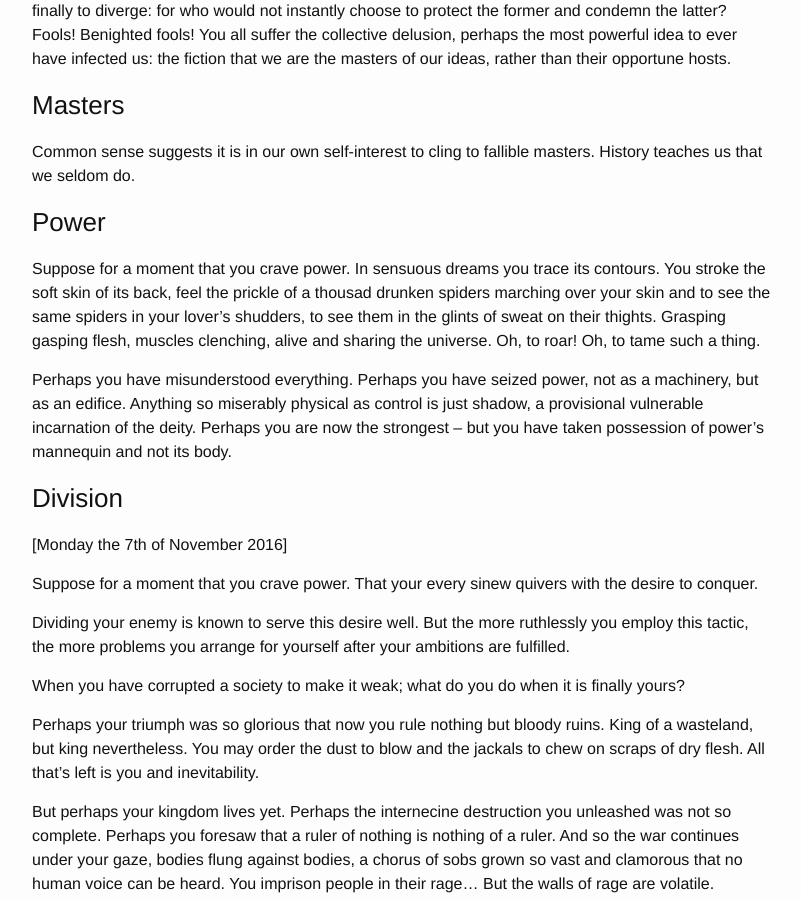
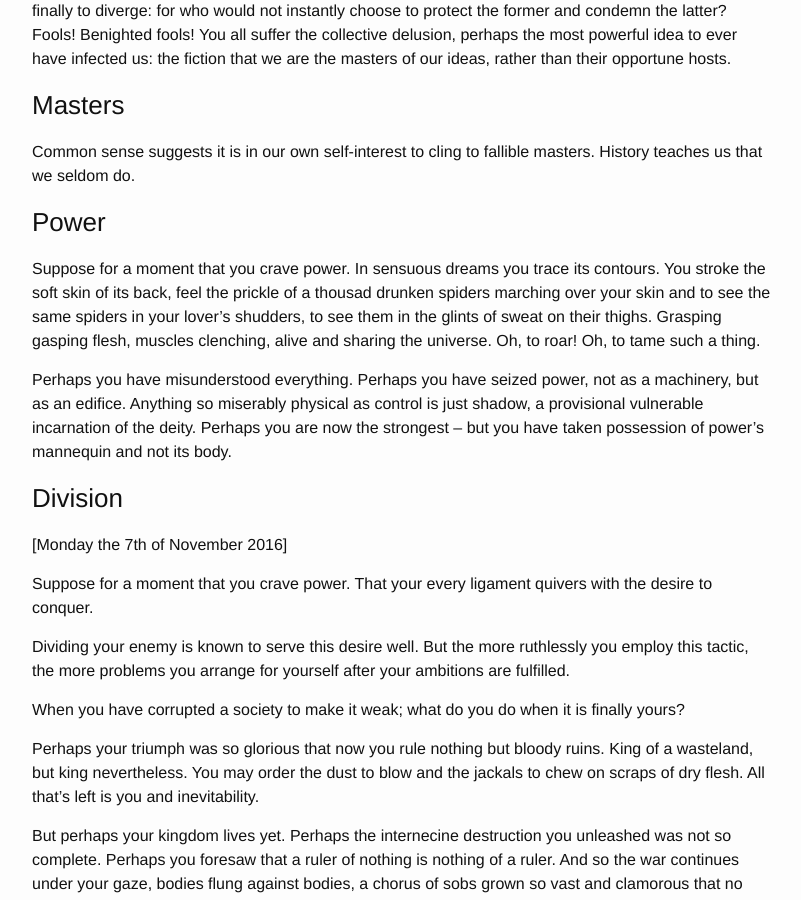
Before and after one commit to Allium/WithoutHeadOrFoot, a Jekyll site: the page built from _posts/2017-01-06-Our-Selves-And-Other-Charlatans.md, in a window 1280 px wide and 900 px high, scrolled down 5800 px. Shown: the whole window, without its empty margins (238-1039 px from the left). Built offline with Jekyll 4.4.1, drawn with Linux system fonts in a browser that asks for light colours; comment, search, counter and statistics services are not loaded; some of the changed text lies outside the part shown.

```diff
--- a/_posts/2017-01-06-Our-Selves-And-Other-Charlatans.md
+++ b/_posts/2017-01-06-Our-Selves-And-Other-Charlatans.md
@@ -137,7 +137,7 @@
 
 ### Power
 
-Suppose for a moment that you crave power. In sensuous dreams you trace its contours. You stroke the soft skin of its back, feel the prickle of a thousad drunken spiders marching over your skin and to see the same spiders in your lover's shudders, to see them in the glints of sweat on their thights. Grasping gasping flesh, muscles clenching, alive and sharing the universe. Oh, to roar! Oh, to tame such a thing.
+Suppose for a moment that you crave power. In sensuous dreams you trace its contours. You stroke the soft skin of its back, feel the prickle of a thousad drunken spiders marching over your skin and to see the same spiders in your lover's shudders, to see them in the glints of sweat on their thighs. Grasping gasping flesh, muscles clenching, alive and sharing the universe. Oh, to roar! Oh, to tame such a thing.
 
 Perhaps you have misunderstood everything. Perhaps you have seized power, not as a machinery, but as an edifice. Anything so miserably physical as control is just shadow, a provisional vulnerable incarnation of the deity. Perhaps you are now the strongest -- but you have taken possession of power's mannequin and not its body.
 
@@ -146,7 +146,7 @@
 
 [Monday the 7th of November 2016]
 
-Suppose for a moment that you crave power. That your every sinew quivers with the desire to conquer.
+Suppose for a moment that you crave power. That your every ligament quivers with the desire to conquer.
 
 Dividing your enemy is known to serve this desire well. But the more ruthlessly you employ this tactic, the more problems you arrange for yourself after your ambitions are fulfilled.
 
```
Also changed, not shown: _posts/2017-02-03-Insubstantial-Comments-On-Subsubstantial-Freedoms.md (added, +30 -0 lines).
